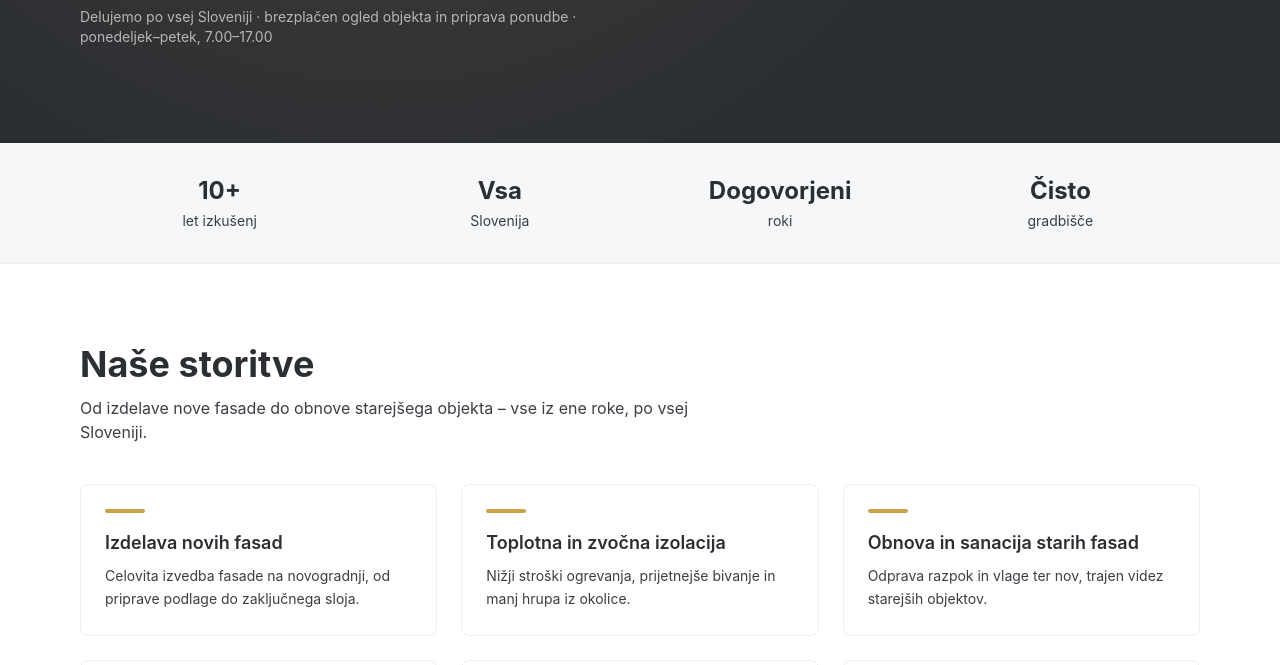
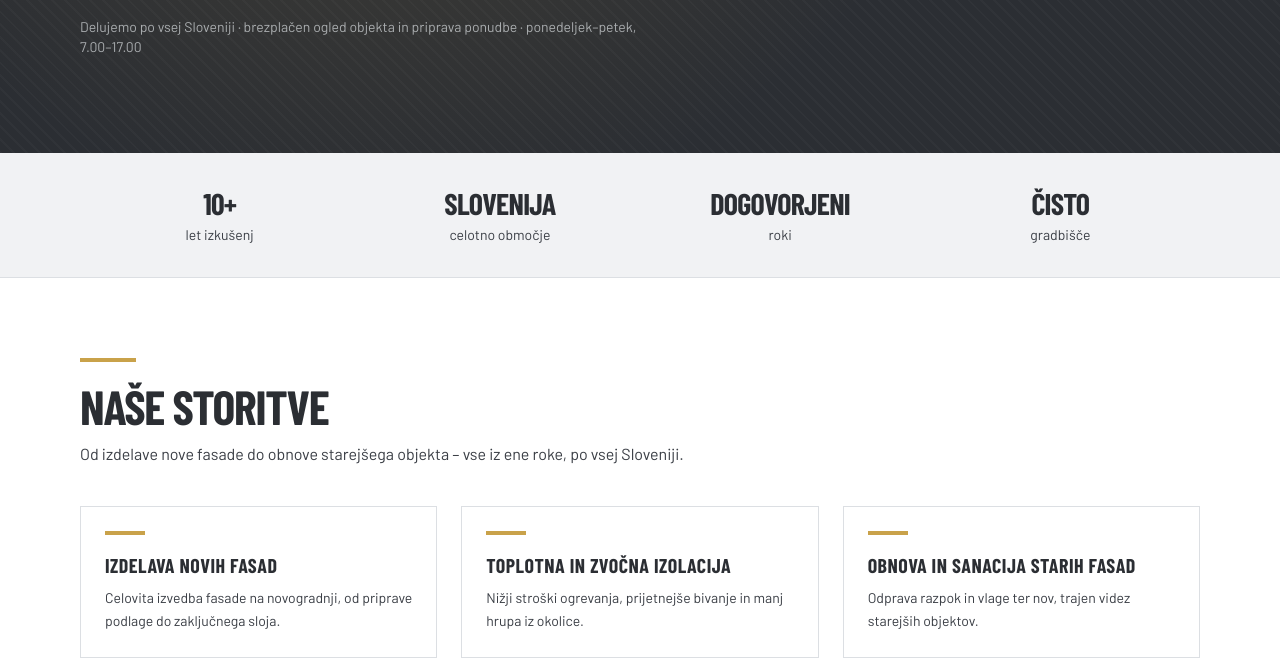
Before and after one commit to mrakcaa/3a-fasaderstvo-web, an Astro site: page / in a window 1280 px wide. Shown: the part 639-1304 px from the top of the page. Built offline with nearby package versions, Linux system fonts and the light colour scheme; Astro itself is replaced by a stand-in of ours.

Commit message:
Optik auf Handwerksbetrieb umgestellt
Barlow Condensed fuer Ueberschriften, Barlow fuer Fliesstext, beide
selbst gehostet (kein Google-CDN, DSGVO). Runde Ecken und weiche
Schatten entfernt, stattdessen feste Kanten und Linien. Gold als harte
Akzentkante, dunkle Flaechen mit feiner Schraffur. Buttons, Navigation
und Ueberschriften versal und schwerer.

Co-Authored-By: Claude Opus 5 <noreply@anthropic.com>
Claude-Session: https://claude.ai/code/session_012mXYsWHvkMkvcsw77aqyuq

```diff
--- a/package.json
+++ b/package.json
@@ -9,6 +9,8 @@
     "preview": "astro preview"
   },
   "dependencies": {
+    "@fontsource/barlow": "^5.3.0",
+    "@fontsource/barlow-condensed": "^5.3.0",
     "astro": "^7.4.13"
   },
   "devDependencies": {
--- a/src/layouts/Layout.astro
+++ b/src/layouts/Layout.astro
@@ -1,4 +1,9 @@
 ---
+import '@fontsource/barlow/400.css';
+import '@fontsource/barlow/500.css';
+import '@fontsource/barlow/600.css';
+import '@fontsource/barlow-condensed/600.css';
+import '@fontsource/barlow-condensed/700.css';
 import '../styles/global.css';
 
 interface Props {
--- a/src/pages/index.astro
+++ b/src/pages/index.astro
@@ -130,7 +130,7 @@ const shema = {
   <script type="application/ld+json" set:html={JSON.stringify(shema)} />
 
   <!-- Glava -->
-  <header class="sticky top-0 z-40 border-b border-white/10 bg-grafit-800/95 backdrop-blur">
+  <header class="sticky top-0 z-40 border-b border-white/10 bg-grafit-800/95 backdrop-blur-sm">
     <div class="mx-auto flex max-w-6xl items-center justify-between gap-4 px-4 py-3">
       <a href="#" class="flex items-center gap-3">
         <Image
@@ -138,23 +138,23 @@ const shema = {
           alt="3A FASADERSTVO - kakovost v vsakem sloju"
           widths={[240, 480]}
           sizes="170px"
-          class="h-11 w-auto rounded sm:h-14"
+          class="h-11 w-auto sm:h-14"
           loading="eager"
         />
         <span class="sr-only">3A FASADERSTVO</span>
       </a>
 
       <nav class="hidden items-center gap-7 text-sm font-medium text-grafit-100 md:flex">
-        <a href="#storitve" class="transition hover:text-zlato-400">Storitve</a>
-        <a href="#potek" class="transition hover:text-zlato-400">Potek dela</a>
-        <a href="#o-nas" class="transition hover:text-zlato-400">O nas</a>
-        <a href="#zakaj-mi" class="transition hover:text-zlato-400">Zakaj mi</a>
-        <a href="#kontakt" class="transition hover:text-zlato-400">Kontakt</a>
+        <a href="#storitve" class="font-display text-base font-semibold tracking-[0.1em] uppercase transition hover:text-zlato-400">Storitve</a>
+        <a href="#potek" class="font-display text-base font-semibold tracking-[0.1em] uppercase transition hover:text-zlato-400">Potek dela</a>
+        <a href="#o-nas" class="font-display text-base font-semibold tracking-[0.1em] uppercase transition hover:text-zlato-400">O nas</a>
+        <a href="#zakaj-mi" class="font-display text-base font-semibold tracking-[0.1em] uppercase transition hover:text-zlato-400">Zakaj mi</a>
+        <a href="#kontakt" class="font-display text-base font-semibold tracking-[0.1em] uppercase transition hover:text-zlato-400">Kontakt</a>
       </nav>
 
       <a
         href={telefonHref}
-        class="hidden rounded-md bg-zlato-500 px-4 py-2 text-sm font-semibold text-grafit-900 transition hover:bg-zlato-400 sm:inline-block"
+        class="hidden bg-zlato-500 px-4 py-2 text-sm font-display font-bold tracking-[0.12em] text-grafit-900 uppercase transition hover:bg-zlato-400 sm:inline-block"
       >
         {telefonPrikaz}
       </a>
@@ -163,7 +163,7 @@ const shema = {
 
   <main>
     <!-- Uvod -->
-    <section class="relative overflow-hidden bg-grafit-800">
+    <section class="tekstura relative overflow-hidden bg-grafit-800">
       <div
         class="absolute inset-0 bg-[radial-gradient(circle_at_30%_20%,rgba(201,162,74,0.18),transparent_60%)]"
         aria-hidden="true"
@@ -172,11 +172,11 @@ const shema = {
 
       <div class="relative mx-auto grid max-w-6xl gap-12 px-4 py-16 sm:py-24 lg:grid-cols-[1.1fr_1fr] lg:items-center">
         <div>
-          <p class="mb-4 inline-flex items-center rounded-full border border-zlato-500/40 px-3 py-1 text-xs font-semibold tracking-wide text-zlato-400 uppercase">
+          <p class="mb-5 inline-flex items-center gap-2 border-l-4 border-zlato-500 bg-white/5 px-4 py-2 font-display text-sm font-semibold tracking-[0.18em] text-zlato-400 uppercase">
             Več kot 10 let izkušenj na terenu
           </p>
 
-          <h1 class="text-4xl leading-tight font-bold text-white sm:text-5xl">
+          <h1 class="font-display text-5xl leading-[0.95] font-bold tracking-tight text-white uppercase sm:text-7xl">
             Fasade in toplotna izolacija
             <span class="block text-zlato-500">po vsej Sloveniji</span>
           </h1>
@@ -191,13 +191,13 @@ const shema = {
           <div class="mt-8 flex flex-col gap-3 sm:flex-row">
             <a
               href={telefonHref}
-              class="hidden items-center justify-center rounded-md bg-zlato-500 px-6 py-3.5 sm:inline-flex text-base font-semibold text-grafit-900 transition hover:bg-zlato-400"
+              class="hidden items-center justify-center bg-zlato-500 px-6 py-3.5 sm:inline-flex text-base font-display font-bold tracking-[0.12em] text-grafit-900 uppercase transition hover:bg-zlato-400"
             >
               Pokličite {telefonPrikaz}
             </a>
             <a
               href="#kontakt"
-              class="inline-flex items-center justify-center rounded-md border border-white/25 px-6 py-3.5 text-base font-semibold text-white transition hover:border-zlato-500 hover:text-zlato-400"
+              class="inline-flex items-center justify-center border border-white/25 px-6 py-3.5 font-display text-base font-bold tracking-[0.12em] text-white uppercase transition hover:border-zlato-500 hover:bg-white/5 hover:text-zlato-400"
             >
               Brezplačen ogled objekta
             </a>
@@ -215,7 +215,7 @@ const shema = {
             alt="Logotip 3A FASADERSTVO - kakovost v vsakem sloju"
             widths={[560, 1020]}
             sizes="520px"
-            class="w-full rounded-xl shadow-2xl ring-1 ring-white/10"
+            class="w-full border-4 border-zlato-500/50"
             loading="eager"
           />
         </div>
@@ -226,19 +226,21 @@ const shema = {
     <section class="border-b border-grafit-100 bg-grafit-50">
       <div class="mx-auto grid max-w-6xl grid-cols-2 gap-px px-4 py-8 text-center sm:grid-cols-4">
         <div class="px-2">
-          <p class="text-2xl font-bold text-grafit-800">10+</p>
+          <p class="font-display text-3xl font-bold tracking-tight text-grafit-800 uppercase">10+</p>
           <p class="mt-1 text-sm text-grafit-700">let izkušenj</p>
         </div>
         <div class="px-2">
-          <p class="text-2xl font-bold text-grafit-800">Vsa</p>
-          <p class="mt-1 text-sm text-grafit-700">Slovenija</p>
+          <p class="font-display text-3xl font-bold tracking-tight text-grafit-800 uppercase">
+            Slovenija
+          </p>
+          <p class="mt-1 text-sm text-grafit-700">celotno območje</p>
         </div>
         <div class="px-2">
-          <p class="text-2xl font-bold text-grafit-800">Dogovorjeni</p>
+          <p class="font-display text-3xl font-bold tracking-tight text-grafit-800 uppercase">Dogovorjeni</p>
           <p class="mt-1 text-sm text-grafit-700">roki</p>
         </div>
         <div class="px-2">
-          <p class="text-2xl font-bold text-grafit-800">Čisto</p>
+          <p class="font-display text-3xl font-bold tracking-tight text-grafit-800 uppercase">Čisto</p>
           <p class="mt-1 text-sm text-grafit-700">gradbišče</p>
         </div>
       </div>
@@ -246,7 +248,7 @@ const shema = {
 
     <!-- Storitve -->
     <section id="storitve" class="mx-auto max-w-6xl px-4 py-16 sm:py-20">
-      <h2 class="text-3xl font-bold text-grafit-800 sm:text-4xl">
+      <h2 class="crta font-display text-4xl font-bold tracking-tight text-grafit-800 uppercase sm:text-5xl">
         Naše storitve
       </h2>
       <p class="mt-3 max-w-2xl text-grafit-700">
@@ -257,9 +259,9 @@ const shema = {
       <div class="mt-10 grid gap-6 sm:grid-cols-2 lg:grid-cols-3">
         {
           storitve.map((s) => (
-            <article class="group rounded-lg border border-grafit-100 bg-white p-6 transition hover:border-zlato-500 hover:shadow-lg">
-              <div class="mb-4 h-1 w-10 rounded bg-zlato-500 transition-all group-hover:w-16" />
-              <h3 class="text-lg font-semibold text-grafit-800">{s.naslov}</h3>
+            <article class="group border border-grafit-100 bg-white p-6 transition hover:border-zlato-500 hover:border-zlato-500">
+              <div class="mb-4 h-1 w-10 bg-zlato-500 transition-all group-hover:w-16" />
+              <h3 class="font-display text-xl font-bold tracking-wide text-grafit-800 uppercase">{s.naslov}</h3>
               <p class="mt-2 text-sm leading-relaxed text-grafit-700">{s.opis}</p>
             </article>
           ))
@@ -270,7 +272,7 @@ const shema = {
     <!-- Potek dela -->
     <section id="potek" class="bg-grafit-50 py-16 sm:py-20">
       <div class="mx-auto max-w-6xl px-4">
-        <h2 class="text-3xl font-bold text-grafit-800 sm:text-4xl">Kako poteka sodelovanje</h2>
+        <h2 class="crta font-display text-4xl font-bold tracking-tight text-grafit-800 uppercase sm:text-5xl">Kako poteka sodelovanje</h2>
         <p class="mt-3 max-w-2xl text-grafit-700">
           Štirje koraki od prvega klica do končane fasade.
         </p>
@@ -278,7 +280,7 @@ const shema = {
         <ol class="mt-10 grid gap-6 sm:grid-cols-2 lg:grid-cols-4">
           {
             koraki.map((k, i) => (
-              <li class="relative rounded-lg border border-grafit-100 bg-white p-6">
+              <li class="relative border border-grafit-100 bg-white p-6">
                 <span class="text-4xl font-bold text-zlato-500">{i + 1}</span>
                 <h3 class="mt-2 text-lg font-semibold text-grafit-800">{k.naslov}</h3>
                 <p class="mt-2 text-sm leading-relaxed text-grafit-700">{k.opis}</p>
@@ -290,7 +292,7 @@ const shema = {
         <div class="mt-10">
           <a
             href="#kontakt"
-            class="inline-flex items-center justify-center rounded-md bg-zlato-500 px-6 py-3.5 font-semibold text-grafit-900 transition hover:bg-zlato-400"
+            class="inline-flex items-center justify-center bg-zlato-500 px-6 py-3.5 font-display font-bold tracking-[0.12em] text-grafit-900 uppercase transition hover:bg-zlato-400"
           >
             Pošljite povpraševanje
           </a>
@@ -299,10 +301,10 @@ const shema = {
     </section>
 
     <!-- O nas -->
-    <section id="o-nas" class="bg-grafit-800 py-16 sm:py-20">
+    <section id="o-nas" class="tekstura bg-grafit-800 py-16 sm:py-20">
       <div class="mx-auto grid max-w-6xl gap-12 px-4 lg:grid-cols-2 lg:items-center">
         <div>
-          <h2 class="text-3xl font-bold text-white sm:text-4xl">Zakaj ime 3A?</h2>
+          <h2 class="crta font-display text-4xl font-bold tracking-tight text-white uppercase sm:text-5xl">Zakaj ime 3A?</h2>
           <p class="mt-5 text-lg text-grafit-100">
             Tri črke A v imenu našega podjetja predstavljajo začetnice naših treh sinov.
             Za nas to ni le ime, ampak osebna zaveza.
@@ -319,9 +321,9 @@ const shema = {
           </p>
         </div>
 
-        <div class="rounded-xl border border-white/10 bg-grafit-900 p-8">
+        <div class="border border-white/10 bg-grafit-900 p-8">
           <div
-            class="flex aspect-[4/3] items-center justify-center rounded-lg border-2 border-dashed border-white/15 text-center text-sm text-grafit-100/50"
+            class="flex aspect-[4/3] items-center justify-center border-2 border-dashed border-white/15 text-center text-sm text-grafit-100/50"
           >
             Mesto za fotografijo ekipe
           </div>
@@ -334,7 +336,7 @@ const shema = {
 
     <!-- Zakaj mi -->
     <section id="zakaj-mi" class="mx-auto max-w-6xl px-4 py-16 sm:py-20">
-      <h2 class="text-3xl font-bold text-grafit-800 sm:text-4xl">
+      <h2 class="crta font-display text-4xl font-bold tracking-tight text-grafit-800 uppercase sm:text-5xl">
         Zakaj izbrati 3A fasaderstvo?
       </h2>
 
@@ -342,11 +344,11 @@ const shema = {
         {
           razlogi.map((r, i) => (
             <div class="flex gap-5">
-              <span class="flex h-11 w-11 shrink-0 items-center justify-center rounded-full bg-zlato-500 font-bold text-grafit-900">
+              <span class="flex h-12 w-12 shrink-0 items-center justify-center bg-zlato-500 font-display text-2xl font-bold text-grafit-900">
                 {i + 1}
               </span>
               <div>
-                <h3 class="text-lg font-semibold text-grafit-800">{r.naslov}</h3>
+                <h3 class="font-display text-xl font-bold tracking-wide text-grafit-800 uppercase">{r.naslov}</h3>
                 <p class="mt-1.5 text-sm leading-relaxed text-grafit-700">{r.opis}</p>
               </div>
             </div>
@@ -358,7 +360,7 @@ const shema = {
     <!-- Projekti (TODO: prave fotografije) -->
     <section class="bg-grafit-50 py-16 sm:py-20">
       <div class="mx-auto max-w-6xl px-4">
-        <h2 class="text-3xl font-bold text-grafit-800 sm:text-4xl">Naši projekti</h2>
+        <h2 class="crta font-display text-4xl font-bold tracking-tight text-grafit-800 uppercase sm:text-5xl">Naši projekti</h2>
         <p class="mt-3 max-w-2xl text-grafit-700">
           Pogled na nekaj objektov, ki smo jih izvedli.
         </p>
@@ -366,7 +368,7 @@ const shema = {
         <div class="mt-10 grid gap-5 sm:grid-cols-2 lg:grid-cols-3">
           {
             [1, 2, 3].map(() => (
-              <div class="flex aspect-[4/3] items-center justify-center rounded-lg border-2 border-dashed border-grafit-100 bg-white text-center text-sm text-grafit-700/60">
+              <div class="flex aspect-[4/3] items-center justify-center border-2 border-dashed border-grafit-100 bg-white text-center text-sm text-grafit-700/60">
                 Mesto za fotografijo projekta
               </div>
             ))
@@ -377,7 +379,7 @@ const shema = {
 
     <!-- Pogosta vprasanja -->
     <section id="nasveti" class="mx-auto max-w-6xl px-4 py-16 sm:py-20">
-      <h2 class="text-3xl font-bold text-grafit-800 sm:text-4xl">Pogosta vprašanja</h2>
+      <h2 class="crta font-display text-4xl font-bold tracking-tight text-grafit-800 uppercase sm:text-5xl">Pogosta vprašanja</h2>
 
       <div class="mt-10 max-w-3xl divide-y divide-grafit-100 border-y border-grafit-100">
         {
@@ -400,7 +402,7 @@ const shema = {
     <section id="kontakt" class="bg-grafit-50 py-16 sm:py-20">
       <div class="mx-auto grid max-w-6xl gap-12 px-4 lg:grid-cols-2">
         <div>
-          <h2 class="text-3xl font-bold text-grafit-800 sm:text-4xl">
+          <h2 class="crta font-display text-4xl font-bold tracking-tight text-grafit-800 uppercase sm:text-5xl">
             Brezplačen ogled in ponudba
           </h2>
           <p class="mt-4 text-grafit-700">
@@ -451,7 +453,7 @@ const shema = {
           method="POST"
           data-netlify="true"
           netlify-honeypot="bot-field"
-          class="rounded-xl border border-grafit-100 bg-white p-6 sm:p-8"
+          class="border border-grafit-100 bg-white p-6 sm:p-8"
         >
           <input type="hidden" name="form-name" value="povprasevanje" />
           <p class="hidden">
@@ -468,7 +470,7 @@ const shema = {
                 id="ime"
                 name="ime"
                 required
-                class="mt-1.5 w-full rounded-md border border-grafit-100 bg-white px-3 py-2.5 text-grafit-800 outline-none focus:border-zlato-500"
+                class="mt-1.5 w-full border border-grafit-100 bg-white px-3 py-2.5 text-grafit-800 outline-none focus:border-zlato-500"
               />
             </div>
 
@@ -482,7 +484,7 @@ const shema = {
                   id="telefon"
                   name="telefon"
                   required
-                  class="mt-1.5 w-full rounded-md border border-grafit-100 bg-white px-3 py-2.5 text-grafit-800 outline-none focus:border-zlato-500"
+                  class="mt-1.5 w-full border border-grafit-100 bg-white px-3 py-2.5 text-grafit-800 outline-none focus:border-zlato-500"
                 />
               </div>
               <div>
@@ -493,7 +495,7 @@ const shema = {
                   type="email"
                   id="eposta"
                   name="eposta"
-                  class="mt-1.5 w-full rounded-md border border-grafit-100 bg-white px-3 py-2.5 text-grafit-800 outline-none focus:border-zlato-500"
+                  class="mt-1.5 w-full border border-grafit-100 bg-white px-3 py-2.5 text-grafit-800 outline-none focus:border-zlato-500"
                 />
               </div>
             </div>
@@ -506,7 +508,7 @@ const shema = {
                 type="text"
                 id="kraj"
                 name="kraj"
-                class="mt-1.5 w-full rounded-md border border-grafit-100 bg-white px-3 py-2.5 text-grafit-800 outline-none focus:border-zlato-500"
+                class="mt-1.5 w-full border border-grafit-100 bg-white px-3 py-2.5 text-grafit-800 outline-none focus:border-zlato-500"
               />
             </div>
 
@@ -518,14 +520,14 @@ const shema = {
                 id="sporocilo"
                 name="sporocilo"
                 rows="4"
-                class="mt-1.5 w-full rounded-md border border-grafit-100 bg-white px-3 py-2.5 text-grafit-800 outline-none focus:border-zlato-500"
+                class="mt-1.5 w-full border border-grafit-100 bg-white px-3 py-2.5 text-grafit-800 outline-none focus:border-zlato-500"
               ></textarea>
             </div>
           </div>
 
           <button
             type="submit"
-            class="mt-6 w-full rounded-md bg-zlato-500 px-6 py-3.5 font-semibold text-grafit-900 transition hover:bg-zlato-400"
+            class="mt-6 w-full bg-zlato-500 px-6 py-3.5 font-display font-bold tracking-[0.12em] text-grafit-900 uppercase transition hover:bg-zlato-400"
           >
             Pošljite povpraševanje
           </button>
@@ -535,7 +537,7 @@ const shema = {
   </main>
 
   <!-- Noga -->
-  <footer class="bg-grafit-900 py-10 text-grafit-100/70">
+  <footer class="tekstura bg-grafit-900 py-12 text-grafit-100/70">
     <div class="mx-auto max-w-6xl px-4">
       <div class="flex flex-col gap-6 sm:flex-row sm:items-center sm:justify-between">
         <div>
@@ -563,7 +565,7 @@ const shema = {
   <div class="fixed inset-x-0 bottom-0 z-50 border-t border-white/10 bg-grafit-800 p-3 sm:hidden">
     <a
       href={telefonHref}
-      class="flex w-full items-center justify-center gap-2 rounded-md bg-zlato-500 px-5 py-3.5 font-semibold text-grafit-900"
+      class="flex w-full items-center justify-center gap-2 bg-zlato-500 px-5 py-4 font-display text-lg font-bold tracking-[0.12em] text-grafit-900 uppercase"
     >
       Pokličite {telefonPrikaz}
     </a>
--- a/src/styles/global.css
+++ b/src/styles/global.css
@@ -2,26 +2,46 @@
 
 @theme {
   /* Farben aus dem Logo */
-  --color-grafit-900: #212429;
+  --color-grafit-900: #1c1f23;
   --color-grafit-800: #2b2e33;
   --color-grafit-700: #3a3e45;
-  --color-grafit-100: #eceef0;
-  --color-grafit-50: #f6f7f8;
+  --color-grafit-600: #585d66;
+  --color-grafit-100: #dcdfe3;
+  --color-grafit-50: #f1f2f4;
 
   --color-zlato-600: #ad8734;
   --color-zlato-500: #c9a24a;
   --color-zlato-400: #dcbb6e;
 
-  --font-sans: "Inter", "Segoe UI", system-ui, -apple-system, "Helvetica Neue",
-    Arial, sans-serif;
+  /* Schrift: schmal und kraeftig fuer Ueberschriften, ruhig fuer Fliesstext */
+  --font-sans: "Barlow", system-ui, -apple-system, Arial, sans-serif;
+  --font-display: "Barlow Condensed", "Barlow", system-ui, Arial, sans-serif;
 }
 
 html {
   scroll-behavior: smooth;
-  /* Platz fuer die feste Anruf-Leiste auf dem Handy */
   scroll-padding-top: 5rem;
 }
 
 body {
   -webkit-font-smoothing: antialiased;
 }
+
+/* Feine Schraffur fuer dunkle Flaechen - gibt Materialanmutung statt Farbflaeche */
+.tekstura {
+  background-image: repeating-linear-gradient(
+    45deg,
+    rgb(255 255 255 / 0.022) 0 2px,
+    transparent 2px 9px
+  );
+}
+
+/* Goldene Kante als Abschnittsmarke */
+.crta::before {
+  content: "";
+  display: block;
+  width: 3.5rem;
+  height: 4px;
+  margin-bottom: 1.25rem;
+  background: var(--color-zlato-500);
+}
```
Also changed, not shown: 1 other file.
